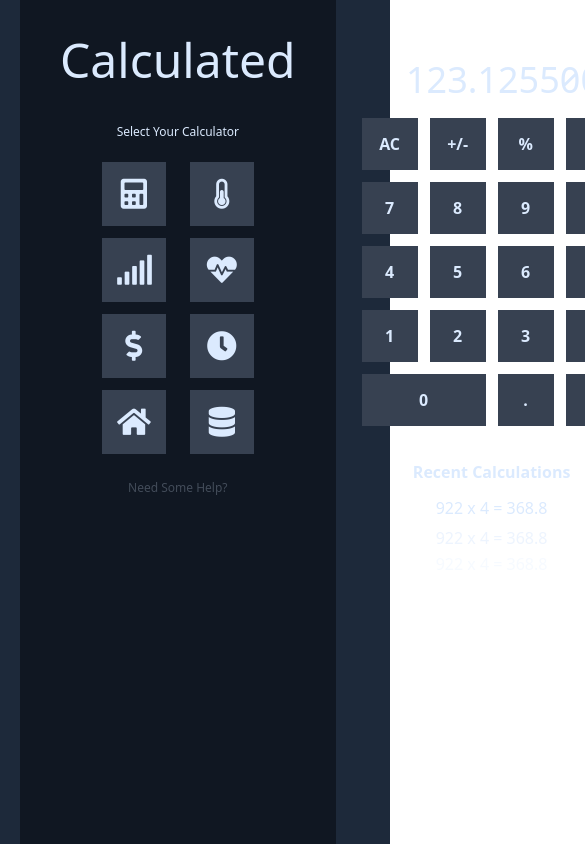
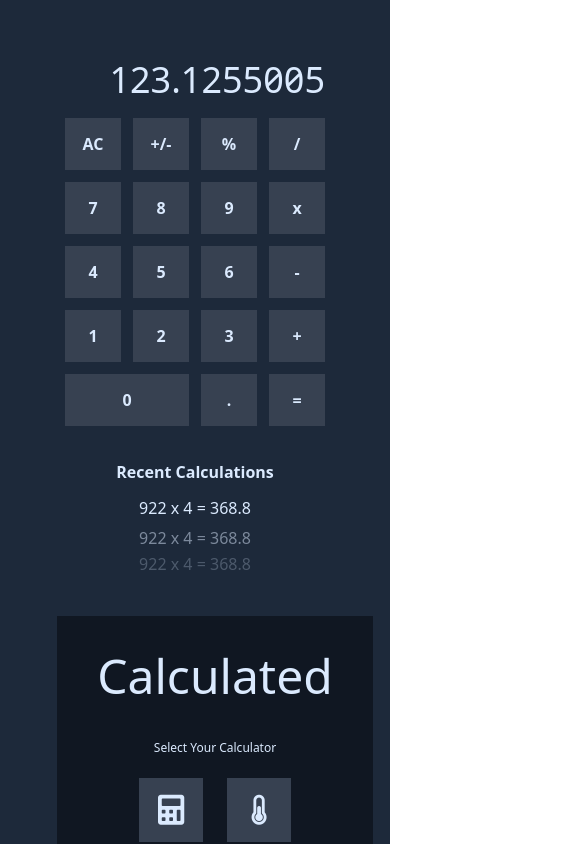
Before and after one commit to hooman734/calculator, a React (Create React App) app: page / in a window 390 px wide. Shown: the top 844 px of the page, 585 px wide, since content can reach past the window. Built offline with nearby package versions, Linux system fonts and the light colour scheme.

Commit message:
responsive fixed

```diff
--- a/src/components/App.js
+++ b/src/components/App.js
@@ -7,11 +7,11 @@
     const divStyle = ({backgroundColor: 'rgb(29, 41, 58'});
     return (
       <div className="container m-auto max-w-full" style={divStyle}>
-          <div className="flex xs:justify-center justify-evenly flex-row  xs:flex-col">
-              <div className="self-stretch">
+          <div className="flex justify-center sm:justify-evenly align-middle flex-col-reverse sm:flex-row">
+              <div className="self-center sm:self-stretch">
                   <SideWindow/>
               </div>
-              <div className="self-stretch">
+              <div className="self-center sm:self-stretch">
                   <MainWindow/>
               </div>
           </div>
```
